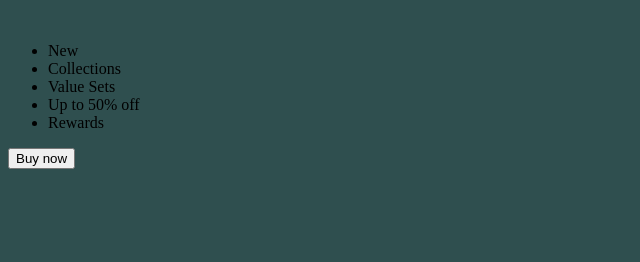
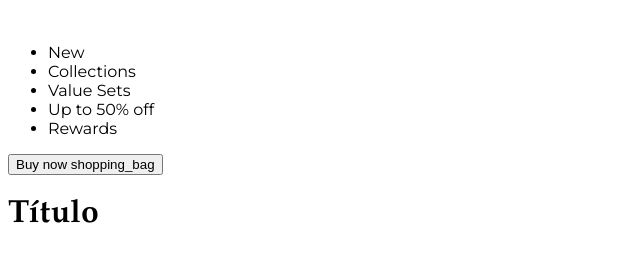
Before and after one commit to dannarugerio/Landing-Page-Flower-Knows, a plain HTML site: page index.html in a window 1280 px wide. Shown: the whole page, without its empty margins (0-640 px from the left). Drawn offline with Linux system fonts and the light colour scheme.

Commit message:
Vincular fonts y material icon

```diff
--- a/index.html
+++ b/index.html
@@ -6,6 +6,10 @@
   <title>Flower Knows</title>
   <link rel="stylesheet" href="style.css">
   <link rel="icon" href="./Shellfish.png">
+  <!-- Google Fonts -->
+   <link rel="preconnect" href="https://fonts.googleapis.com">
+  <link rel="preconnect" href="https://fonts.gstatic.com" crossorigin>
+  <link href="https://fonts.googleapis.com/css2?family=Montserrat:ital@0;1&display=swap" rel="stylesheet">
 </head>
 <body>
   <header>
@@ -22,8 +26,10 @@
         <li>Rewards</li>
       </ul>
 
-      <button>Buy now</button>
+      <button>Buy now <span class="material-symbols-outlined">shopping_bag</span>
+      </button>
     </nav>
   </header>
+  <h1>Título </h1>
 </body>
 </html>
--- a/style.css
+++ b/style.css
@@ -1,3 +1,12 @@
+@font-face {
+  font-family: "Palatino Linotype";
+  src: url("../Landing-Page-Flower-Knows/assets/fonts/palatinolinotype_roman.ttf") format("opentype");
+}
+
 body {
-  background-color: darkslategrey;
+  font-family: "Montserrat", sans-serif;
 }
+
+h1 {
+  font-family: "Palatino Linotype", sans-serif;
+}
```
Also changed, not shown: assets/fonts/palatinolinotype_bold.ttf (added), assets/fonts/palatinolinotype_bolditalic.ttf (added), assets/fonts/palatinolinotype_italic.ttf (added), assets/fonts/palatinolinotype_roman.ttf (added).
